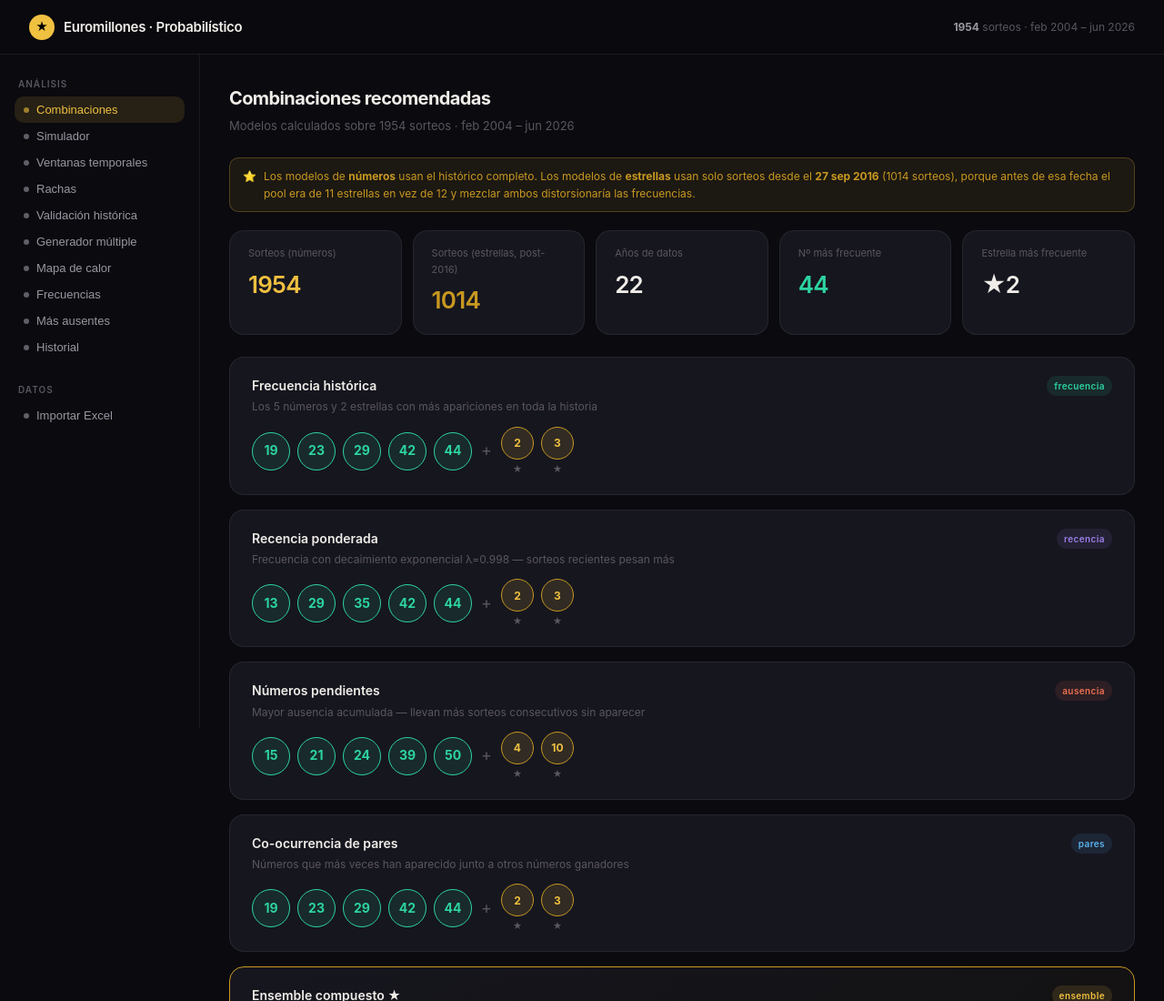
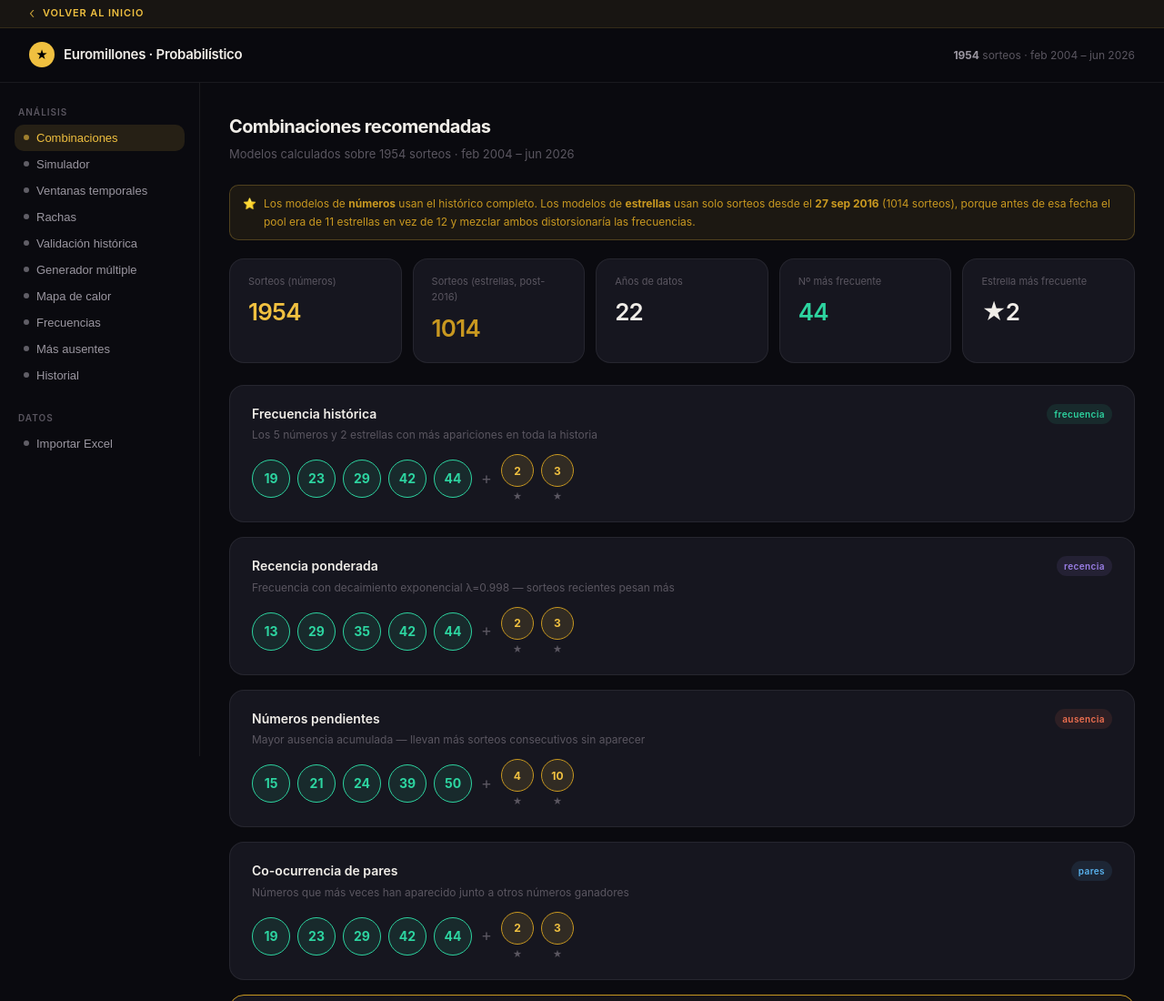
Before and after one commit to apuesta1x30-droid/apuestas, a plain HTML site: page euromillones-probabilistico.html in a window 1280 px wide. Shown: the top 1100 px of the page at 91% size. Drawn offline with Linux system fonts and the light colour scheme.

Commit message:
con regreso a inicio

```diff
--- a/euromillones-probabilistico.html
+++ b/euromillones-probabilistico.html
@@ -402,9 +402,18 @@ tr:hover td{background:var(--bg3)}
   .nav-list{display:flex;gap:4px;flex-wrap:wrap}
   .main{padding:1rem}
 }
+/* ── Back bar ── */
+.back-bar{display:flex;align-items:center;gap:8px;background:#050508;color:rgba(240,192,64,.7);font-family:'SF Pro Text','Segoe UI',system-ui,sans-serif;font-size:11px;font-weight:600;letter-spacing:.08em;text-transform:uppercase;text-decoration:none;padding:6px 2rem;border-bottom:1px solid rgba(240,192,64,.12);transition:background .15s,color .15s}
+.back-bar:hover{background:rgba(240,192,64,.06);color:var(--gold)}
+.back-arrow{font-size:17px;line-height:1;font-weight:300;opacity:.85}
+@media(max-width:640px){.back-bar{padding:5px 1rem;font-size:10px}}
 </style>
 </head>
 <body>
+
+<a href="https://apuesta1x30-droid.github.io/apuestas/" class="back-bar">
+  <span class="back-arrow">‹</span> Volver al inicio
+</a>
 
 <header class="hdr">
   <div class="logo"><div class="logo-star">★</div>Euromillones · Probabilístico</div>
```
